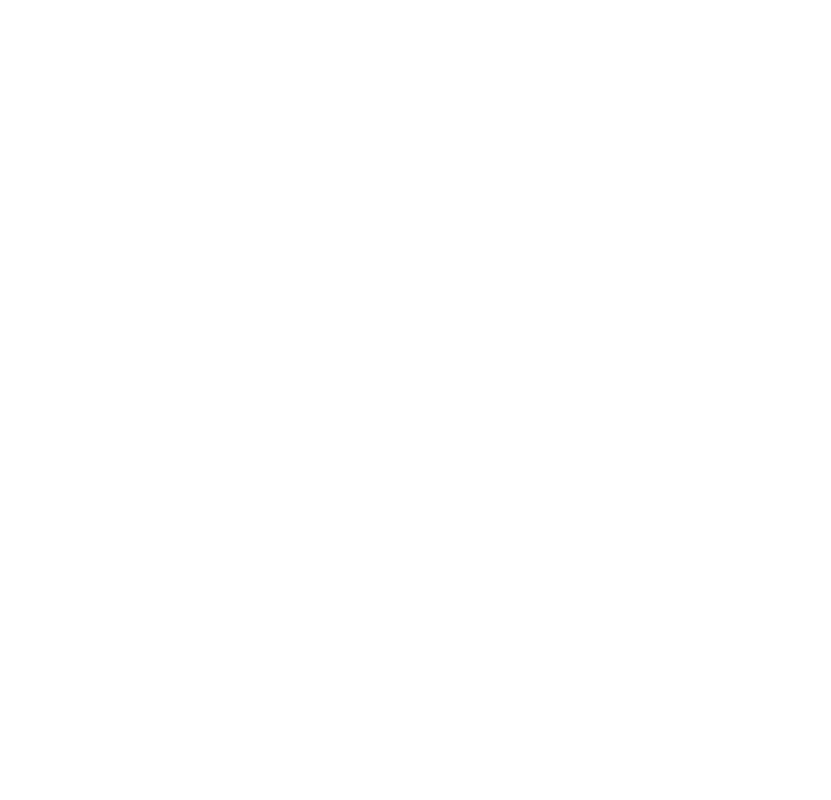
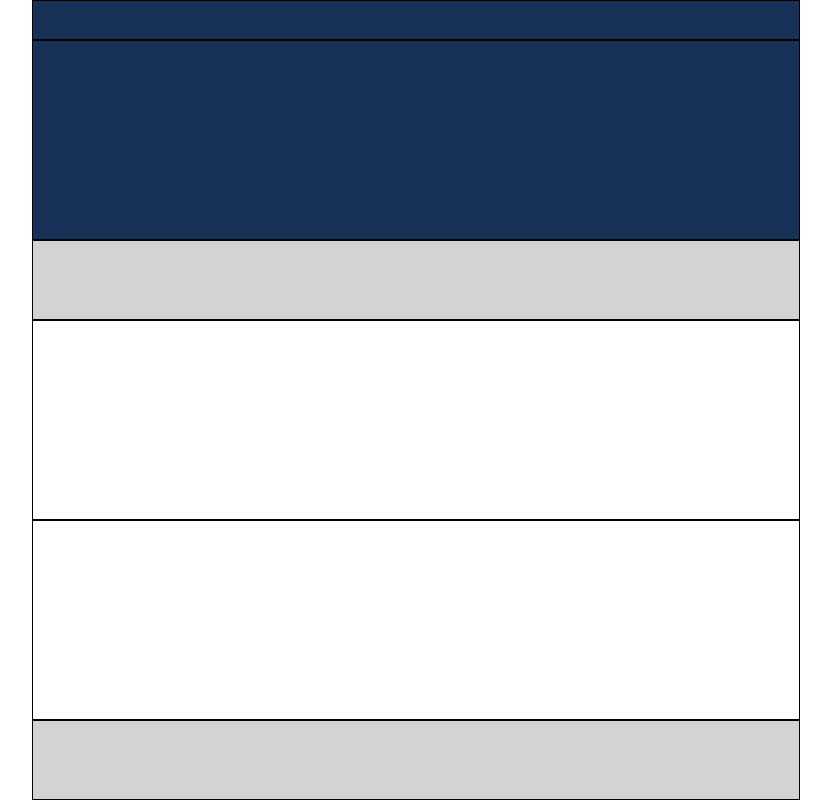
Before and after one commit to JacopoZando/htmlcss-fluentify, a plain HTML site: page index.html in a window 1280 px wide. Shown: the whole page, without its empty margins (224-1055 px from the left). Drawn offline with Linux system fonts and the light colour scheme.

Commit message:
Macrostruttura

```diff
--- a/css/main.css
+++ b/css/main.css
@@ -0,0 +1,49 @@
+* {
+  margin: 0;
+  padding: 0;
+  box-sizing: border-box;
+}
+.wrapper {
+  width: 60%;
+  margin: 0 auto;
+}
+nav {
+  border: 1px solid black;
+  width: 100%;
+  height: 5vh;
+  background-color: #173157;
+}
+
+.banner {
+  border: 1px solid black;
+  width: 100%;
+  height: 25vh;
+  background-color: #173157;
+}
+
+.livello {
+  border: 1px solid black;
+  width: 100%;
+}
+
+.uno {
+  border: 1px solid black;
+  height: 10vh;
+  background-color: #d3d3d3;
+}
+
+.due {
+  border: 1px solid black;
+  height: 25vh;
+}
+
+.tre {
+  border: 1px solid black;
+  height: 25vh;
+}
+
+footer {
+  border: 1px solid black;
+  height: 10vh;
+  background-color: #d3d3d3;
+}
--- a/index.html
+++ b/index.html
@@ -12,24 +12,34 @@
         <nav>
 
         </nav>
+        <div class="banner">
+
+        </div>
+      </header>
+      <main>
+
         <section>
 
+          <div class="livello uno">
+          </div>
         </section>
-      </header>
-      <main>
-      <div class="livello uno">
 
-      </div>
-      <div class="livello due">
+      <section>
 
-      </div>
-      <div class="livello tre">
+          <div class="livello due">
 
-      </div>
+          </div>
+      </section>
+
+      <section>
+          <div class="livello tre">
+          </div>
+      </section>
+
       </main>
       <footer>
 
       </footer>
-    </div>
+
   </body>
 </html>
```
Also changed, not shown: 1 other file.
